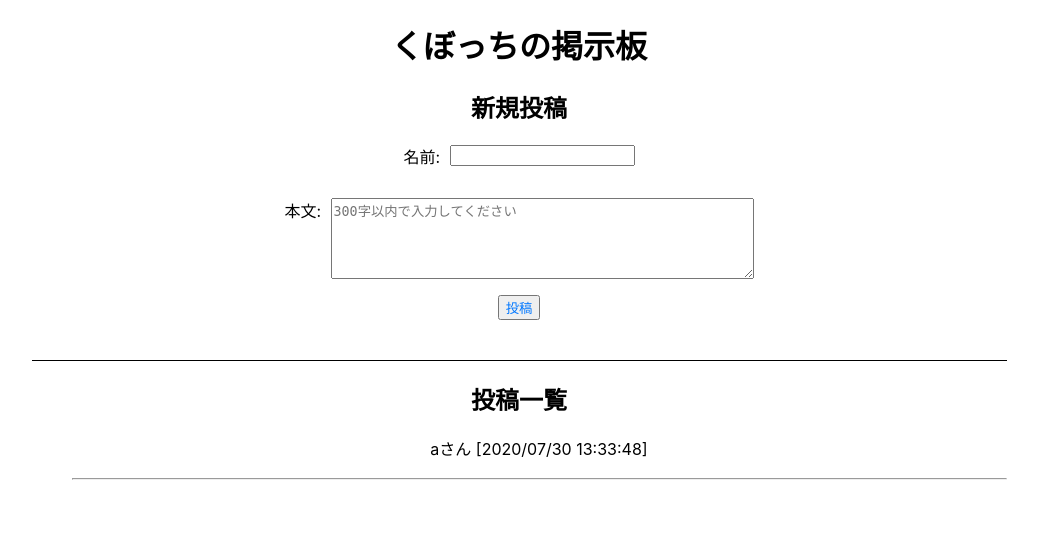
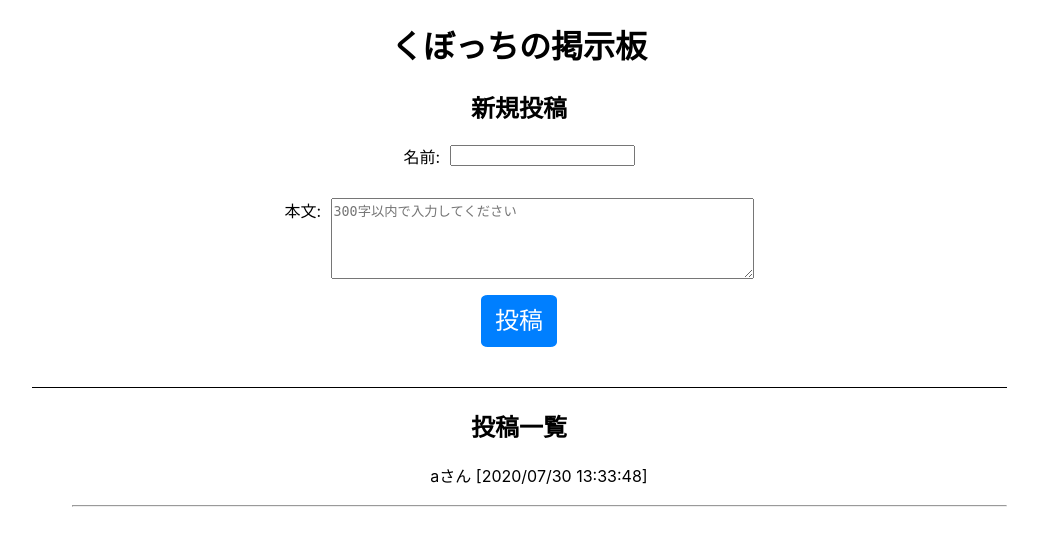
Before and after one commit to takeshitachan/keijiban, a PHP site: page / in a window 1280 px wide. Shown: the top 546 px of the page, without its empty margins (121-1159 px from the left). Run offline with PHP 8.4, Linux system fonts and the light colour scheme; data that the repository does not hold is empty.

Commit message:
Add files via upload

```diff
--- a/stylesheet.css
+++ b/stylesheet.css
@@ -22,5 +22,19 @@ body {
 }
 
 .toukou {
-    color: rgb(0, 119, 255);
+    display       : inline-block;
+    border-radius : 9%;          /* 角丸       */
+    font-size     : 18pt;        /* 文字サイズ */
+    text-align    : center;      /* 文字位置   */
+    cursor        : pointer;     /* カーソル   */
+    padding       : 12px 12px;   /* 余白       */
+    background    : #007fff;     /* 背景色     */
+    color         : #ffffff;     /* 文字色     */
+    line-height   : 1em;         /* 1行の高さ  */
+    transition    : .3s;         /* なめらか変化 */
+    border        : 2px solid #007fff;    /* 枠の指定 */
 }
+.toukou:hover {
+    color         : #007fff;     /* 背景色     */
+    background    : #ffffff;     /* 文字色     */
+}
```
